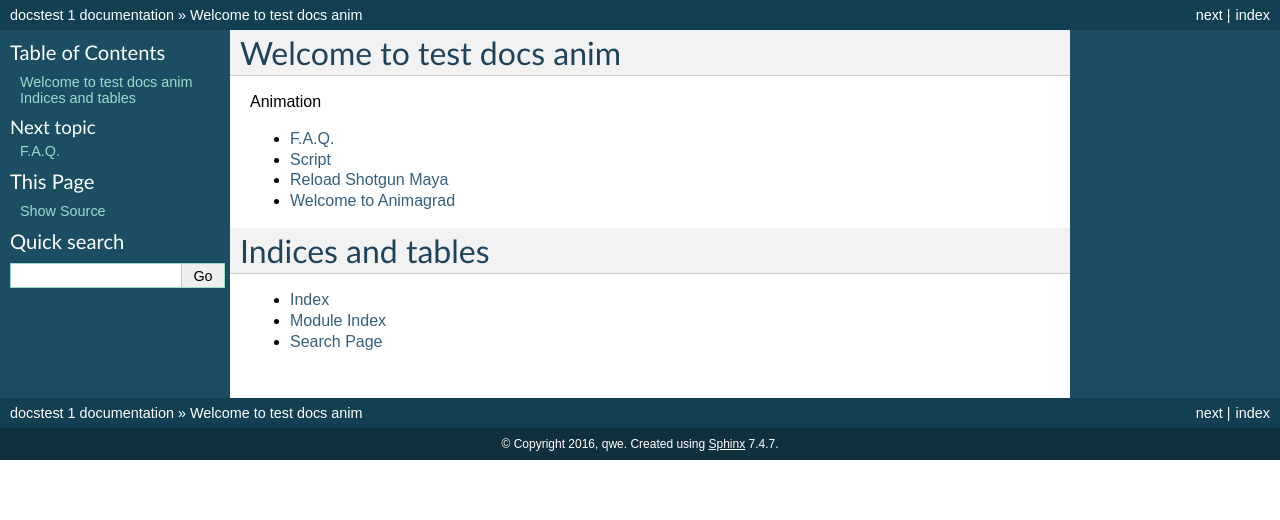
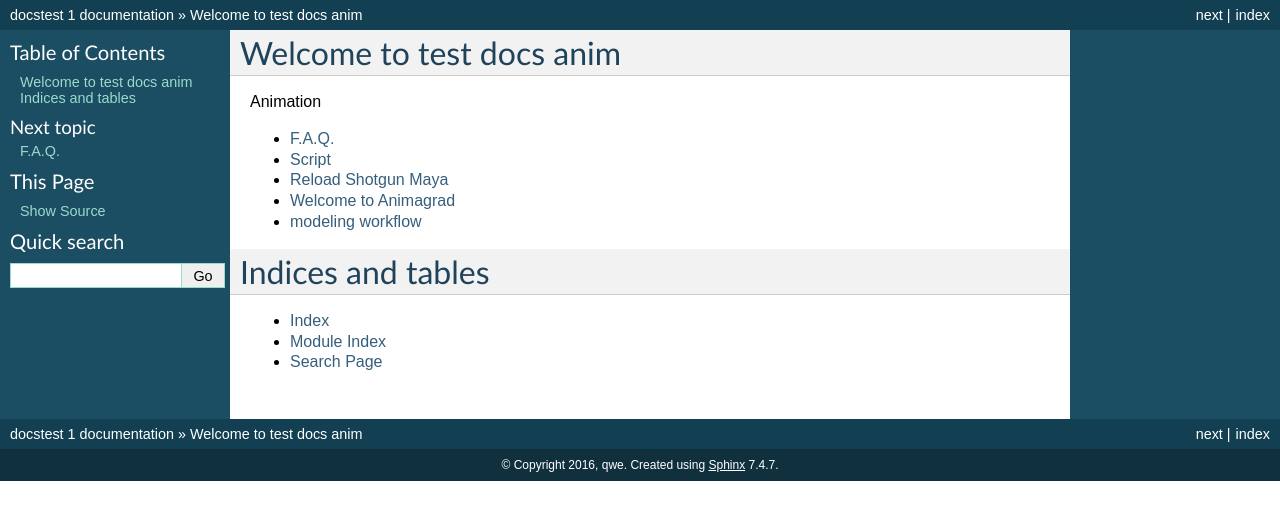
Before and after one commit to vyukov/docs, a Sphinx documentation site: the page built from docs/source/index.rst, in a window 1280 px wide. Shown: the top 520 px of the page. Built offline with Sphinx 7.4.7, drawn with Linux system fonts in a browser that asks for light colours.

Commit message:
modeling

```diff
--- a/docs/source/index.rst
+++ b/docs/source/index.rst
@@ -14,6 +14,7 @@ Welcome to test docs anim
    example2
    example3
    template
+   modeling_workflow
 
 Indices and tables
 ==================
--- /dev/null
+++ b/docs/source/modeling_workflow.rst
@@ -0,0 +1,3 @@
+modeling workflow
+------------------
+ `modeling workflow <https://drive.google.com/file/d/0B3aO3ljSSlafVm5XcVF2NGJCUkE/view>`_
```
